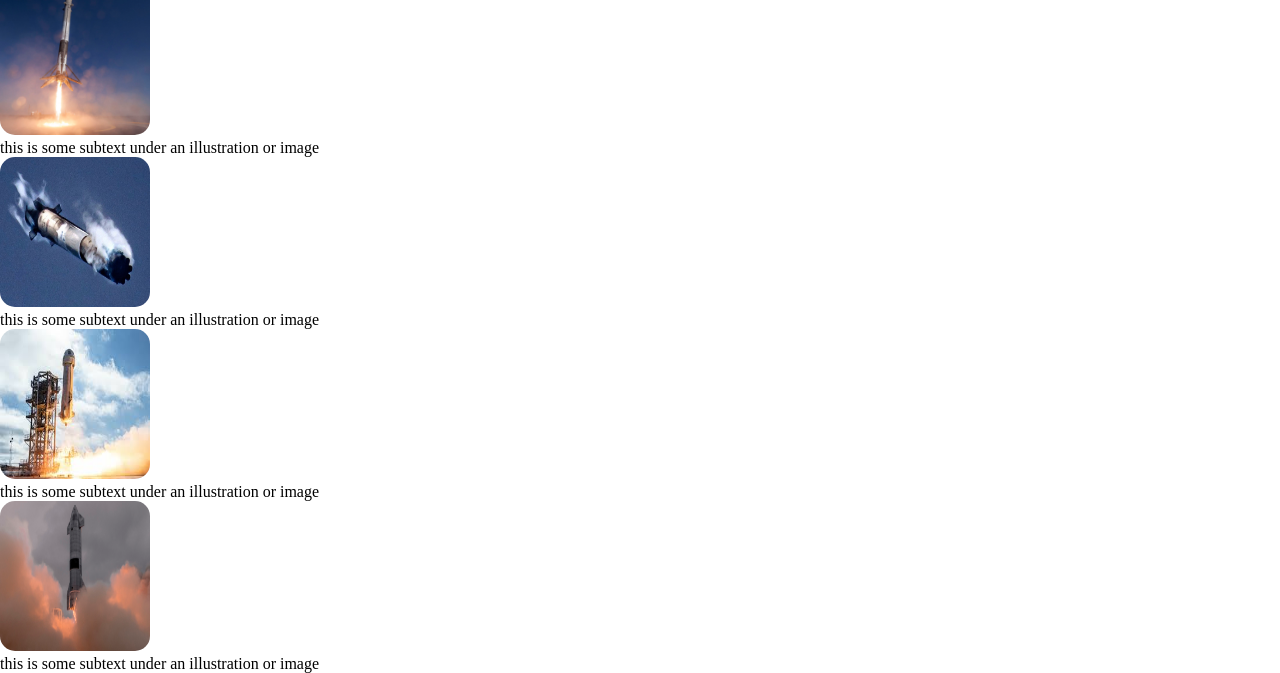
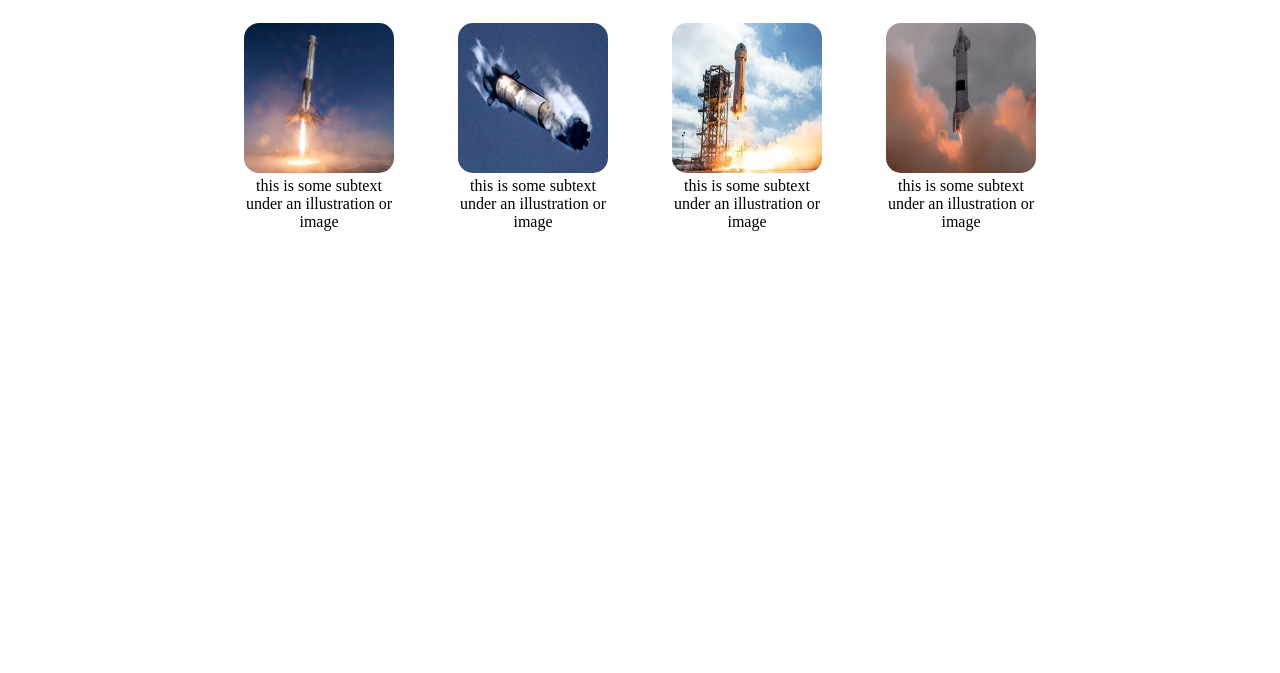
Before and after one commit to AJ-Kandra/Odin-Landing-Page, a plain HTML site: page index.html in a window 1280 px wide. Shown: the part 496-1169 px from the top of the page. After the commit the page ends 830 px from the top, so only its background shows below. Drawn offline with Linux system fonts and the light colour scheme.

Commit message:
Add style for Section-2 based off ODIN example
Added flex for images and paragraphs, centering them in the screen and putting a gap between them. Just like the ODIN example

```diff
--- a/index.html
+++ b/index.html
@@ -38,6 +38,7 @@
     </section>
     <section class="section-2">
       <h1>Some random information.</h1>
+      <div class="section-2-container">
         <div class="section-2-container-item">
           <img src="Rocket-1.jpeg" alt="" />
           <p>this is some subtext under an illustration or image</p>
@@ -54,6 +55,7 @@
           <img src="Rocket-4.jpeg" alt="" />
           <p>this is some subtext under an illustration or image</p>
         </div>
+      </div>
     </section>
   </body>
 </html>
--- a/style.css
+++ b/style.css
@@ -112,3 +112,16 @@ h1 {
   justify-content: center;
   padding-top: 3%;
 }
+
+.section-2-container {
+  display: flex;
+  justify-content: center;
+  gap: 5%;
+  padding-top: 3%;
+  padding-bottom: 8%;
+}
+
+.section-2-container-item {
+  text-align: center;
+  width: 150px;
+}
```
Lines whose indentation alone changed are shown as unchanged.
